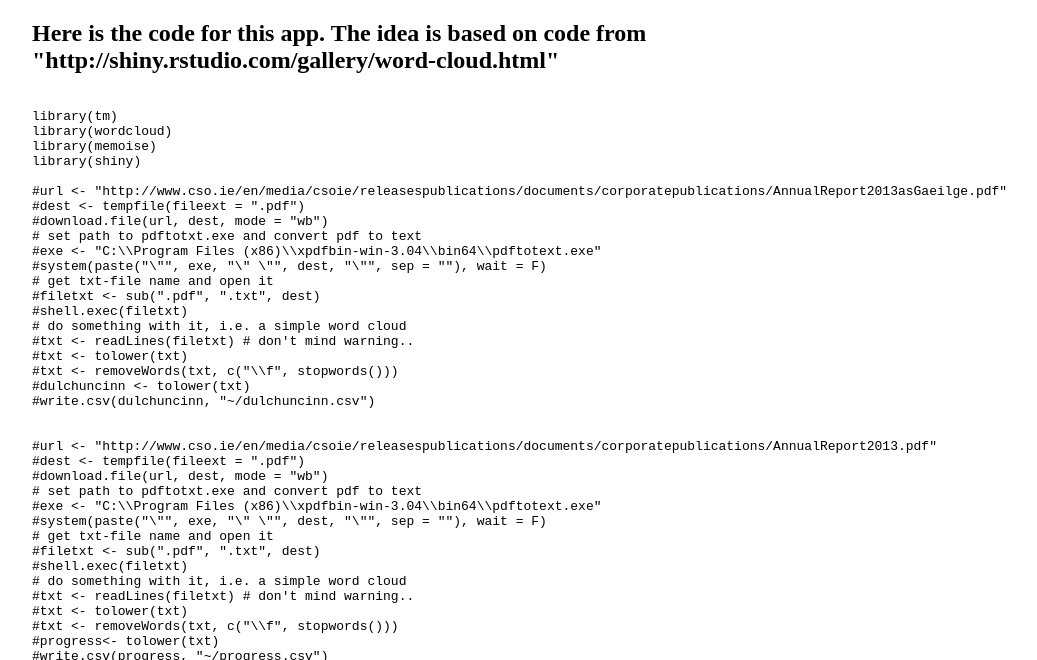
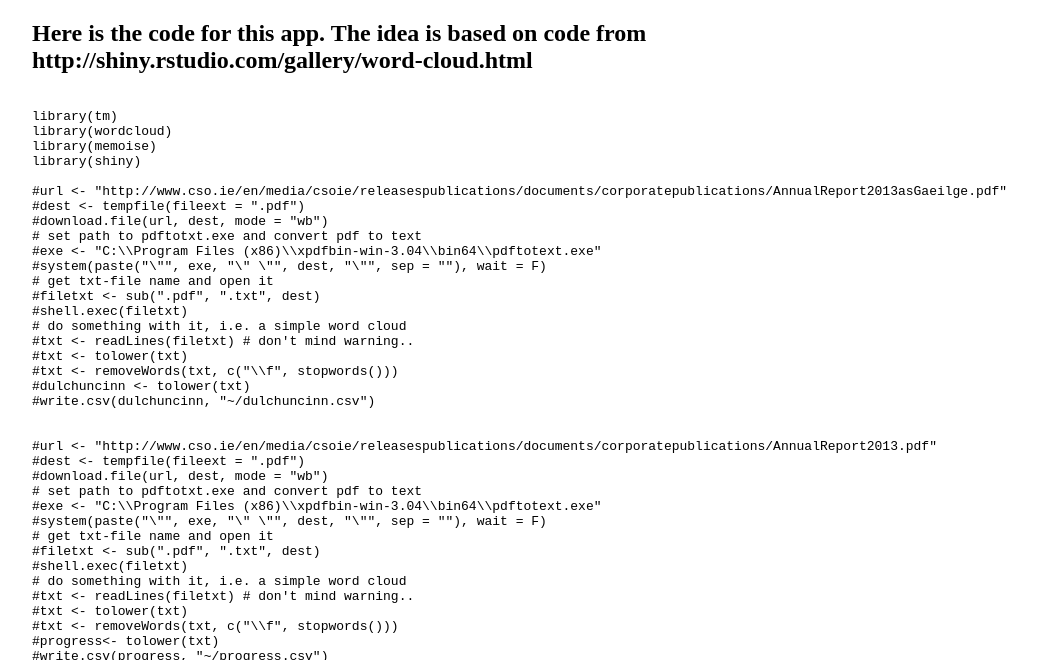
Before and after one commit to CorkDataAnalytics/CorkDataAnalytics.github.io, a Jekyll site: the page built from More/index.html, in a window 1280 px wide and 900 px high, scrolled down 576 px, cut to the strip 240-900 px from the top of the window. Shown: the whole strip, without its empty margins (160-1197 px from the left). Built offline with Jekyll 4.4.1, drawn with Linux system fonts in a browser that asks for light colours; comment, search, counter and statistics services are not loaded.

```diff
--- a/More/index.html
+++ b/More/index.html
@@ -4,7 +4,7 @@ title: More Apps
 ---
 
 <iframe src="https://csostatbankexplorer.shinyapps.io/wordclouds" style="border: none; width: 1500px; height: 700px"></iframe>
-<h2> Here is the code for this app. The idea is based on code from "http://shiny.rstudio.com/gallery/word-cloud.html" </h2>
+<h2> Here is the code for this app. The idea is based on code from http://shiny.rstudio.com/gallery/word-cloud.html </h2>
 <div>
 <pre class="r"><code>
 library(tm)
```
